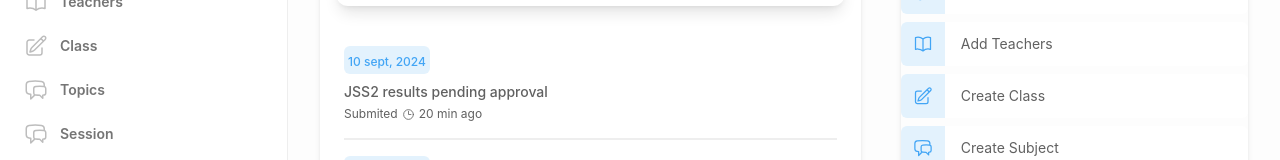
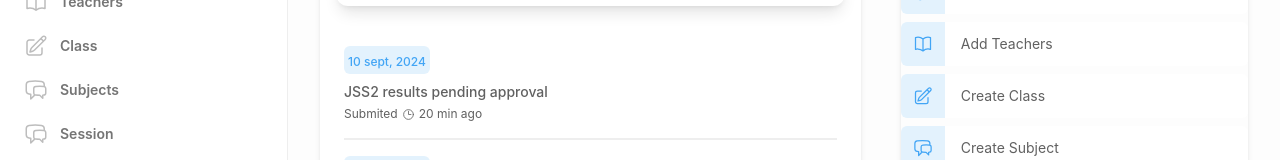
Before and after one commit to godwinmaleek/high-school-management-system, a React (Create React App) app: page / in a window 1280 px wide. Shown: the part 302-462 px from the top of the page. Built offline with nearby package versions, Linux system fonts and the light colour scheme.

Commit message:
create subject page

```diff
--- a/src/components/sidebar.jsx
+++ b/src/components/sidebar.jsx
@@ -33,8 +33,8 @@ const navigation = [
     current: false,
   },
   {
-    name: "Topics",
-    href: "/topics",
+    name: "Subjects",
+    href: "/subjects",
     icon: ChatBubbleLeftRightIcon,
     current: false,
   },
--- a/src/pages/subjects/index.jsx
+++ b/src/pages/subjects/index.jsx
@@ -6,7 +6,7 @@ import Layout from "../../layout";
 import ClassStat from "./components/stat";
 // import DashboardStat from "./components/stat";
 
-export default function ClassAndSubjects() {
+export default function Subjects() {
   return (
     <Layout>
       <ClassStat />
```
Also changed, not shown: src/route.js (+4 -3 lines).
